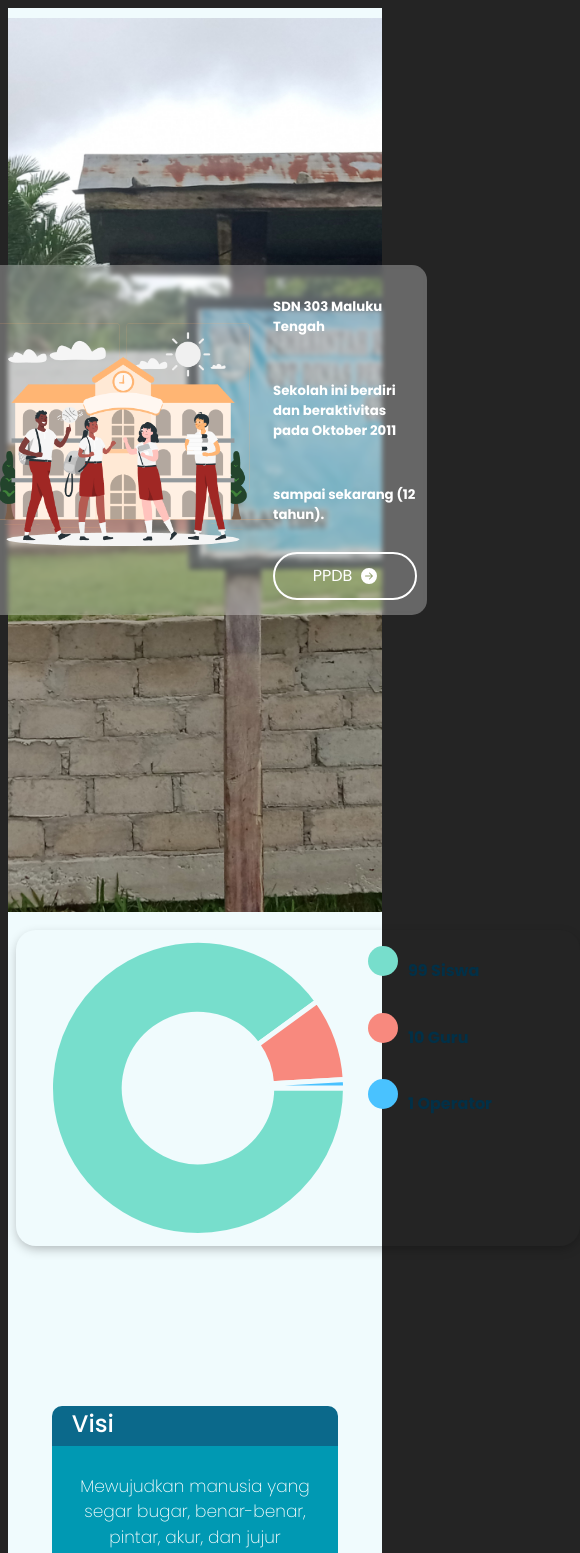
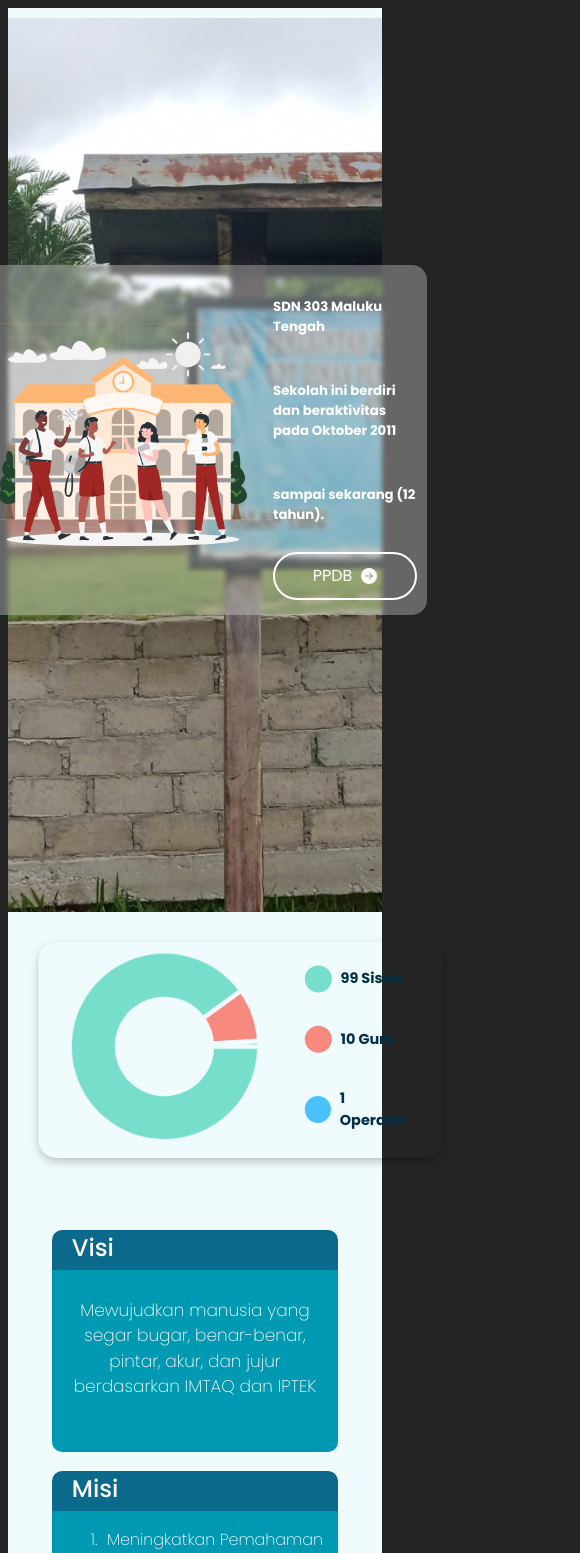
Before and after one commit to shfwan/SDN303Malteng, a React (Vite) app: page / in a window 390 px wide. Shown: the top 1553 px of the page, 580 px wide, since content can reach past the window. Built offline with nearby package versions, Linux system fonts and the light colour scheme.

Commit message:
responsive profil

```diff
--- a/src/App.jsx
+++ b/src/App.jsx
@@ -10,7 +10,8 @@ import './App.css'
 function App() {
   return (
     <div >
-      <NavigationBar/> <Home/>
+      <NavigationBar/> <
+      Home/>
       {<><Profil /><Galeri/><Contact /></>}
       <footer>
         <div className='container-footer'>
--- a/src/component/Contact/Contact.css
+++ b/src/component/Contact/Contact.css
@@ -20,48 +20,24 @@ section{
     font-size: 20pt;
 }
 .icon-contacts{
+    display: flex;
+    flex-direction: row;
     color: black;
     align-items: center;
 }
-.contact-1{
-    display: inline-block;
+.contact {
+    display: flex;
     margin-right: 20px;
     align-items: center;
+    font-weight: lighter;
 }
 
-.contact-2{
-    display: inline-block;
-    margin-right: 20px;
-}
-.contact-3{
-    display: inline-block;
-}
-.contact-1 .object-1{
+.contact .object-1{
     display: inline-block;
     margin-right: 10px;
     padding-bottom: 0px;
 }
-.contact-1 .object-2{
-    display: inline-block;
-    font-weight: 400;
-    align-items: center;
-}
-.contact-2 .object-1{
-    display: inline-block;
-    margin-right: 10px;
-    padding-bottom: 0px;
-}
-.contact-2 .object-2{
-    display: inline-block;
-    font-weight: 400;
-    align-items: center;
-}
-.contact-3 .object-1{
-    display: inline-block;
-    margin-right: 10px;
-    padding-bottom: 0px;
-}
-.contact-3 .object-2{
+.contact .object-2{
     display: inline-block;
     font-weight: 400;
     align-items: center;
--- a/src/component/Contact/Contact.jsx
+++ b/src/component/Contact/Contact.jsx
@@ -10,15 +10,15 @@ const Contact = () => {
             </div>
             {/* Icon contacts */}
             <div className="icon-contacts">
-                <div className="contact-1">
+                <div className="contact">
                     <img className="object-1" src="/src/assets/telp.png" alt="" width='40px' height='40px'/>
                     <h3 className='object-2'>08123344345</h3>
                 </div>
-                <div className="contact-2">
+                <div className="contact">
                     <img className="object-1" src="/src/assets/email.png" alt="" width='40px' height='40px'/>
                     <h3 className='object-2'>sd303@gmail.com</h3>
                 </div>
-                <div className="contact-3">
+                <div className="contact">
                     <img className="object-1" src="/src/assets/pin.png" alt="" width='40px' height='40px'/>
                     <h3 className='object-2'>C23M+PJ5, Seith, Leihitu, <br/> Central Maluku Regency, Maluku</h3>
                 </div>
--- a/src/component/Home/Home.css
+++ b/src/component/Home/Home.css
@@ -32,6 +32,7 @@ section {
     display: flex;
     flex-direction: column;
     color: white;
+    font-family: 'Poppins';
 
 }
 
--- a/src/component/Profil/Profil.css
+++ b/src/component/Profil/Profil.css
@@ -4,8 +4,8 @@ body{
 }
 
 .container-stats{
-    width: 500px;
     display: flex;
+    width: fit-content;
 }
 .profil-1{
     padding-top: 10px;
@@ -26,19 +26,25 @@ body{
 }
 .Details-1{
     margin-right: 20PX;
+    scale: 100%;
+    width: 300px;
+    height: 300px;
 }
-.box-1{
+
+.Details-2 {
+    display: flex;
+    flex-direction: column;
+    justify-content: center;
+}
+.box-1 {
+    display: flex;
     align-items: center;
-    align-content: center;
-    align-self: center;
 }
-.box-1 .object-1{
-    display: inline-block;
-    margin-right: 10px;
+
+.object-2 {
+    margin-left: 10px;
 }
-.box-1 .object-2{
-    display: inline-block;
-}
+
 .container{
     width: 80%;
     margin-inline: auto;
@@ -49,7 +55,6 @@ body{
     min-height: 50vh;
     display: flex;
     align-items: center;
-    padding: 100px 0 50px 0;
 }
 
 .profil-2 .box-profil{
@@ -95,4 +100,16 @@ body{
     margin: 10px;
     align-self: flex-start;
     font-weight: 200;
-    font-style: italic;}
+    font-style: italic;
+}
+
+@media screen and (max-width: 600px) {
+    .profil-1 {
+        scale: 90%;
+    }
+
+    .Details-1 {
+        width: 250px;
+        height: fit-content;
+    }
+}
--- a/src/component/Profil/Profil.jsx
+++ b/src/component/Profil/Profil.jsx
@@ -38,11 +38,11 @@ const Profil = () => {
         <body>
             <div className="profil-1">
                 <div className="container-stats">
-                    <div className="Details-1" style={{ scale: '100%', width:'300px', height:'300px' }}>
+                    <div className="Details-1">
                         <Doughnut
                             data={data}
                             options={options}
-                        ></Doughnut>
+                        />
                     </div>
                     <div className="Details-2">
                         <div className="box-1">
```
